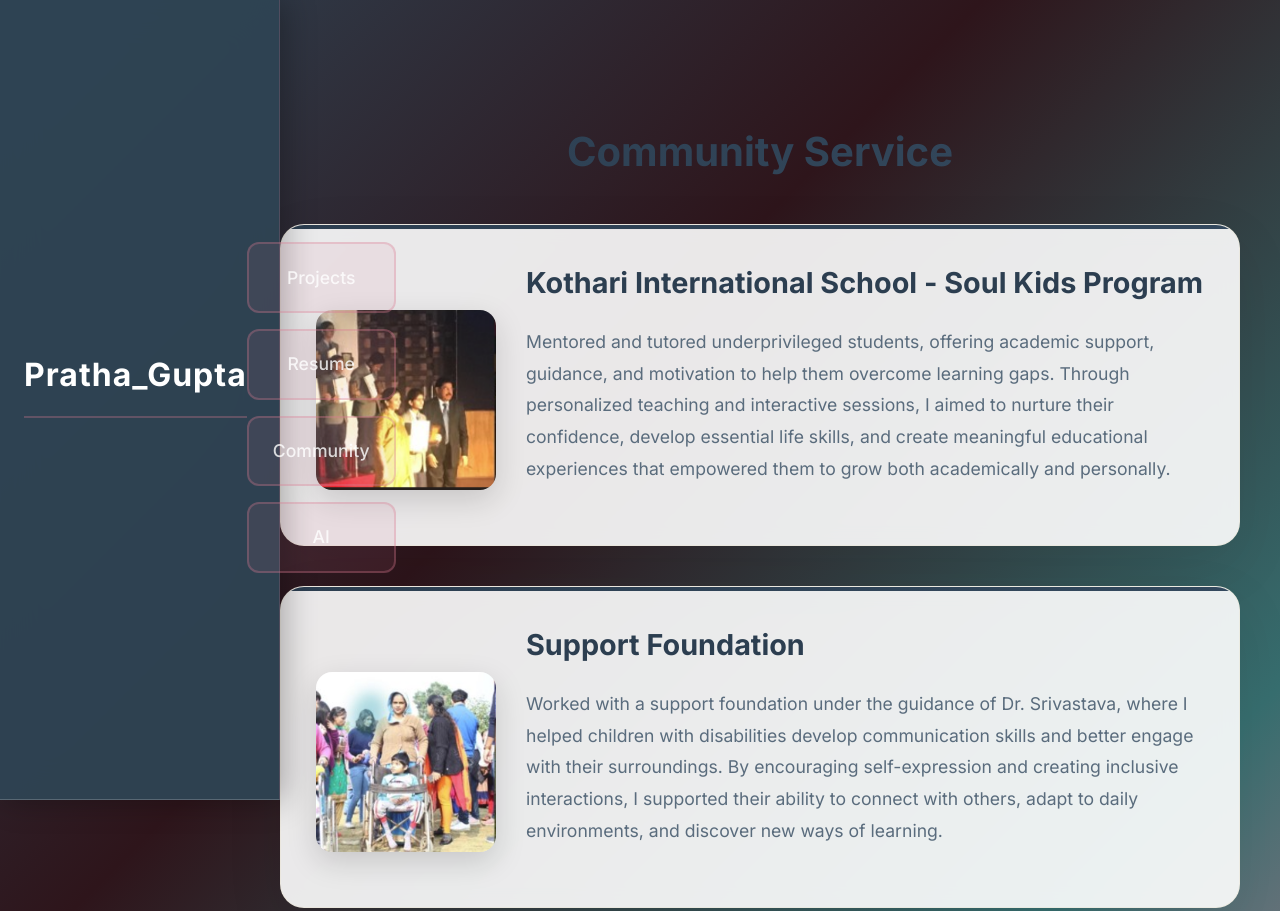
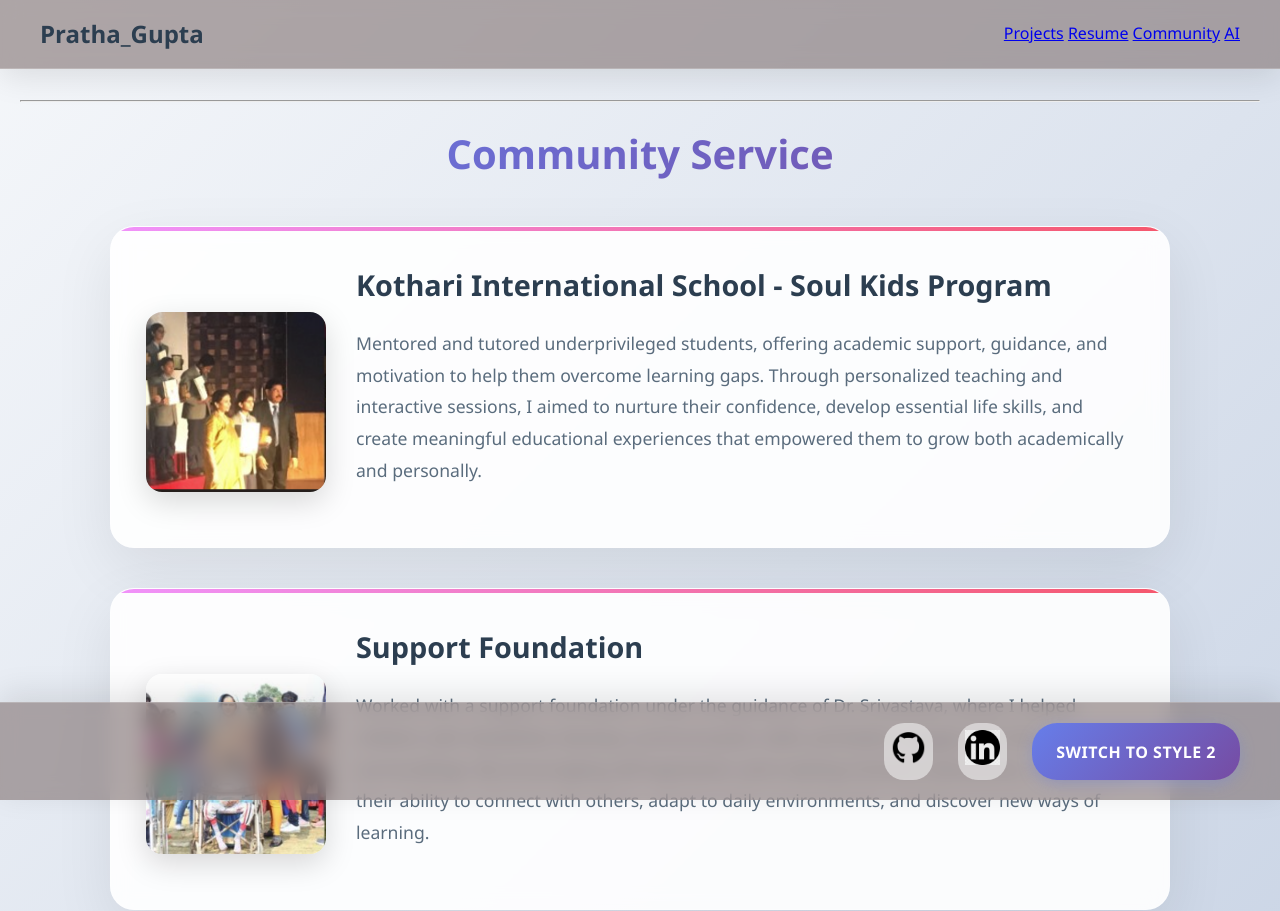
Before and after one commit to CSCE331-Fall2025-900-911/project1-pratha05, a plain HTML site: page service.html in a window 1280 px wide. Shown: the top 911 px of the page. Drawn offline with Linux system fonts and the light colour scheme.

Commit message:
Altered files to include the button

```diff
--- a/Style1.css
+++ b/Style1.css
@@ -203,6 +203,34 @@ footer .icon img {
 
 footer .icon:hover img {
     filter: brightness(0) invert(1);
+}
+
+#styleToggleButton {
+    border: none;
+    cursor: pointer;
+    font-size: 16px;
+    font-weight: 600;
+    font-family: 'Segoe UI', Tahoma, Geneva, Verdana, sans-serif;
+    color: white;
+    background: linear-gradient(135deg, #667eea 0%, #764ba2 100%);
+    padding: 12px 24px;
+    border-radius: 25px;
+    transition: all 0.3s ease;
+    box-shadow: 0 4px 15px rgba(102, 126, 234, 0.3);
+    letter-spacing: 0.5px;
+    text-transform: uppercase;
+    min-width: 140px;
+}
+
+#styleToggleButton:hover {
+    background: linear-gradient(135deg, #764ba2 0%, #667eea 100%);
+    transform: translateY(-3px);
+    box-shadow: 0 8px 25px rgba(102, 126, 234, 0.4);
+}
+
+#styleToggleButton:active {
+    transform: translateY(-1px);
+    box-shadow: 0 4px 15px rgba(102, 126, 234, 0.3);
 }
 
 /*Professional qualifications page */
--- a/Style2.css
+++ b/Style2.css
@@ -321,6 +321,37 @@ footer .icon:hover img {
 .socials::after {
     right: 10%;
     transform: translateY(-10px);
+}
+
+
+#styleToggleButton {
+    border: none;
+    cursor: pointer;
+    font-size: 16px;
+    font-weight: 600;
+    font-family: 'Inter', sans-serif;
+    color: white;
+    background: linear-gradient(135deg, #DA7B93 0%, #376E6F 100%);
+    padding: 12px 24px;
+    border-radius: 25px;
+    transition: all 0.3s ease;
+    box-shadow: 0 4px 15px rgba(218, 123, 147, 0.3);
+    letter-spacing: 0.5px;
+    text-transform: uppercase;
+    min-width: 140px;
+    border: 2px solid rgba(218, 123, 147, 0.2);
+}
+
+#styleToggleButton:hover {
+    background: linear-gradient(135deg, #376E6F 0%, #DA7B93 100%);
+    transform: translateY(-3px);
+    box-shadow: 0 8px 25px rgba(218, 123, 147, 0.5);
+    border-color: rgba(218, 123, 147, 0.4);
+}
+
+#styleToggleButton:active {
+    transform: translateY(-1px);
+    box-shadow: 0 4px 15px rgba(218, 123, 147, 0.3);
 }
 
 /* Keep existing styles for other pages */
--- a/index.html
+++ b/index.html
@@ -56,9 +56,9 @@
         <a href="https://www.linkedin.com/in/pratha-05-gupta/" class="icon"><img src="linkdln.png"></a>
             <!--style="width:60px; height:50px; border-radius:100%;"-->
 
-        <button id="styleToggleButton">Switch Style</button>
+        <button id="styleToggleButton" onclick="toggleStyles()">Switch Style</button>
 
-        <script src="script.js"></script>
+        <script src="toggle.js"></script>
 
     </div>
     </footer>
--- a/service.html
+++ b/service.html
@@ -1,8 +1,8 @@
 <!DOCTYPE html>
 <html>
     <head>
-        <link href="Style1.css" rel="stylesheet">
-        <link href="Style2.css" rel="stylesheet">
+        <link href="Style1.css" rel="stylesheet" id="styleSheet1">
+        <link href="Style2.css" rel="stylesheet" id="styleSheet2" disabled>
     </head>
 
     <body>
@@ -78,7 +78,11 @@
                 <a href="https://www.linkedin.com/in/pratha-05-gupta/" class="icon">
                     <img src="linkdln.png" alt="LinkedIn">
                 </a>
-            </div>
+
+                <button id="styleToggleButton" onclick="toggleStyles()">Switch Style</button>
+
+                <script src="toggle.js"></script>
+        </div>
         </footer>
     </body>
 </html>
--- a/toggle.js
+++ b/toggle.js
@@ -0,0 +1,30 @@
+
+let isStyle1Active = true;
+
+function toggleStyles() {
+    const style1 = document.getElementById('styleSheet1');
+    const style2 = document.getElementById('styleSheet2');
+    const button = document.getElementById('styleToggleButton');
+
+    if (isStyle1Active) {
+        // Switch to Style 2
+        style1.disabled = true;
+        style2.disabled = false;
+        button.textContent = 'Switch to Style 1';
+        isStyle1Active = false;
+    } else {
+        // Switch to Style 1
+        style1.disabled = false;
+        style2.disabled = true;
+        button.textContent = 'Switch to Style 2';
+        isStyle1Active = true;
+    }
+}
+
+// Set initial button text when page loads
+document.addEventListener('DOMContentLoaded', function() {
+    const button = document.getElementById('styleToggleButton');
+    if (button) {
+        button.textContent = 'Switch to Style 2';
+    }
+});
```
Also changed, not shown: portfolio.html (+5 -2 lines), qualifications.html (+6 -2 lines).
